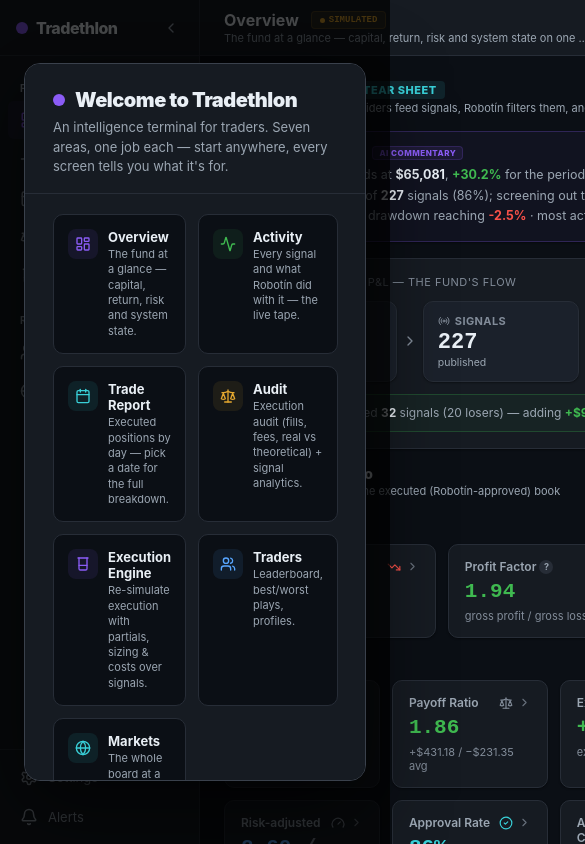
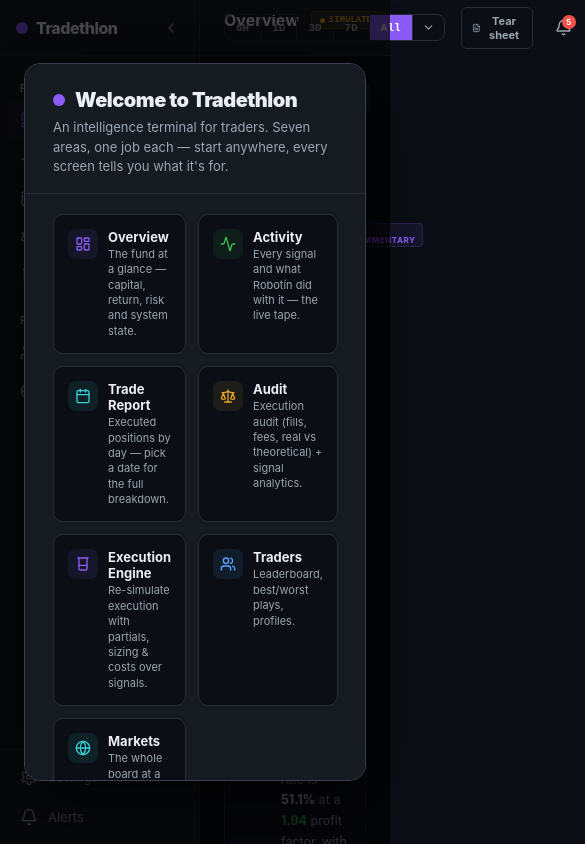
Before and after one commit to jerrojo/tradeleague, a React (Vite) app: page / in a window 390 px wide. Shown: the top 844 px of the page, 585 px wide, since content can reach past the window. Built offline with nearby package versions, Linux system fonts and the light colour scheme.

Commit message:
UX: full responsive pass — flex min-width:0 stops right-edge clipping, dense KPI grids → auto-fit (reflow to screen), Overview dash-grid stacks under 1100px; consolidate the 5-piece timeframe control into one segmented control (favorites + all ranges + custom now inside its menu)

```diff
--- a/src/App.jsx
+++ b/src/App.jsx
@@ -254,6 +254,9 @@
             @media (max-width: 900px) {
               .grid-2col, .grid-2col-16 { grid-template-columns: 1fr !important; }
             }
+            @media (max-width: 1100px) {
+              .dash-grid { grid-template-columns: 1fr !important; }
+            }
             @media (max-width: 700px) {
               .grid-3col { grid-template-columns: 1fr !important; }
             }
@@ -334,7 +337,7 @@
           </aside>
 
           {/* ── Main Area ── */}
-          <div style={{ flex: 1, marginLeft: sideW, transition: "margin-left 0.2s ease", display: "flex", flexDirection: "column", minHeight: "100vh" }}>
+          <div style={{ flex: 1, minWidth: 0, marginLeft: sideW, transition: "margin-left 0.2s ease", display: "flex", flexDirection: "column", minHeight: "100vh" }}>
 
             {/* Top Bar */}
             <header style={{ height: 56, position: "sticky", top: 0, zIndex: 100, backgroundColor: C.card, borderBottom: `1px solid ${C.border}`, display: "flex", alignItems: "center", justifyContent: "space-between", padding: "0 24px" }}>
@@ -648,7 +651,7 @@
             )}
 
             {/* Content */}
-            <main key={profileTrader ? `profile-${profileTrader.name}` : activeTab} style={{ flex: 1, padding: "24px", maxWidth: "1400px", width: "100%", animation: "fadeInUp 0.2s ease" }}>
+            <main key={profileTrader ? `profile-${profileTrader.name}` : activeTab} style={{ flex: 1, minWidth: 0, padding: "24px", maxWidth: "1400px", width: "100%", boxSizing: "border-box", animation: "fadeInUp 0.2s ease" }}>
               {profileTrader ? <TraderProfile trader={profileTrader} onClose={closeProfile} /> : <ActiveComponent />}
             </main>
 
--- a/src/components/TimeframeFilter.jsx
+++ b/src/components/TimeframeFilter.jsx
@@ -34,57 +34,50 @@
 
   const openCustom = () => { setMenu(false); setOpen((v) => !v); };
 
+  const customActive = key === "custom";
+
   return (
     <div style={{ position: "relative", display: "flex", alignItems: "center", gap: 8 }}>
-      {/* resolved window (always visible) */}
-      <span style={{ display: "inline-flex", alignItems: "center", gap: 5, fontSize: 10, color: isFiltered ? C.purple : C.textMuted, ...mono, whiteSpace: "nowrap" }}>
-        <Clock size={12} /> {label}
-      </span>
-
-      {/* favorited custom ranges — quick chips */}
-      {favorites.map((f) => {
-        const on = activeFavId === f.id;
-        return (
-          <span key={f.id} style={{
-            display: "inline-flex", alignItems: "center", gap: 4, padding: "4px 6px 4px 9px", borderRadius: 999, fontSize: 10, fontWeight: 700, ...mono, whiteSpace: "nowrap",
-            border: `1px solid ${on ? C.amber : C.border}`, backgroundColor: on ? `${C.amber}1c` : "transparent", color: on ? C.amber : C.textMuted,
-          }}>
-            <Star size={10} fill={C.amber} color={C.amber} style={{ cursor: "pointer" }} onClick={() => setCustomRange(f.from, f.to)} />
-            <span style={{ cursor: "pointer" }} onClick={() => setCustomRange(f.from, f.to)}>{f.label}</span>
-            <X size={11} style={{ cursor: "pointer", opacity: 0.6 }} onClick={(e) => { e.stopPropagation(); removeFavorite(f.id); }} />
-          </span>
-        );
-      })}
-
-      {/* pinned preset quick-bar */}
+      {/* ONE consolidated control: quick presets + a menu that holds favorites, all ranges and custom */}
       <div style={{ display: "inline-flex", borderRadius: 8, border: `1px solid ${C.border}`, overflow: "hidden" }}>
         {pinnedRanges.map((p) => {
           const on = key === p.key;
           return (
             <button key={p.key} onClick={() => { setRange(p.key); setMenu(false); }} style={{
-              padding: "5px 10px", fontSize: 11, fontWeight: 700, cursor: "pointer", border: "none",
+              padding: "6px 11px", fontSize: 11, fontWeight: 700, cursor: "pointer", border: "none",
               borderRight: `1px solid ${C.border}`, ...mono,
               backgroundColor: on ? C.purple : "transparent",
               color: on ? "#fff" : C.textMuted,
             }}>{p.label}</button>
           );
         })}
-        {/* grouped "Range" dropdown trigger */}
-        <button onClick={() => { setMenu((v) => !v); setOpen(false); }} title="All ranges" style={{
-          padding: "5px 8px", fontSize: 11, fontWeight: 700, cursor: "pointer", border: "none", borderRight: `1px solid ${C.border}`, display: "inline-flex", alignItems: "center", gap: 2,
-          backgroundColor: menu ? C.cardElev : "transparent", color: menu ? C.text : C.textMuted,
-        }}><ChevronDown size={13} /></button>
-        {/* custom range trigger */}
-        <button onClick={openCustom} title="Custom range" style={{
-          padding: "5px 9px", fontSize: 11, fontWeight: 700, cursor: "pointer", border: "none", display: "inline-flex", alignItems: "center", gap: 4,
-          backgroundColor: key === "custom" ? C.purple : "transparent",
-          color: key === "custom" ? "#fff" : C.textMuted,
-        }}><CalendarRange size={13} /></button>
+        {/* menu trigger — shows the active custom window inline when one is set */}
+        <button onClick={() => { setMenu((v) => !v); setOpen(false); }} title="All ranges & custom" style={{
+          padding: "6px 9px", fontSize: 11, fontWeight: 700, cursor: "pointer", border: "none", display: "inline-flex", alignItems: "center", gap: 5, ...mono,
+          backgroundColor: customActive || menu ? (customActive ? C.purple : C.cardElev) : "transparent",
+          color: customActive ? "#fff" : menu ? C.text : C.textMuted, whiteSpace: "nowrap",
+        }}>{customActive && <><Clock size={11} /> {label}</>}<ChevronDown size={13} style={{ transform: menu ? "rotate(180deg)" : "none", transition: "transform .15s" }} /></button>
       </div>
 
-      {/* grouped range dropdown — pick any range, star to pin to the quick-bar */}
+      {/* dropdown — favorites, all ranges (star to pin), and custom */}
       {menu && (
-        <div style={{ position: "absolute", top: "calc(100% + 8px)", right: 0, zIndex: 50, backgroundColor: C.card, border: `1px solid ${C.borderLight}`, borderRadius: 10, padding: 8, boxShadow: C.shadowLg, width: 230, maxHeight: 380, overflowY: "auto" }}>
+        <div style={{ position: "absolute", top: "calc(100% + 8px)", right: 0, zIndex: 50, backgroundColor: C.card, border: `1px solid ${C.borderLight}`, borderRadius: 10, padding: 8, boxShadow: C.shadowLg, width: 240, maxHeight: 420, overflowY: "auto" }}>
+          {favorites.length > 0 && (
+            <div style={{ marginBottom: 4 }}>
+              <div style={{ fontSize: 8, color: C.textFaint, textTransform: "uppercase", letterSpacing: "0.6px", fontWeight: 700, padding: "6px 6px 3px" }}>Favorites</div>
+              {favorites.map((f) => {
+                const on = activeFavId === f.id;
+                return (
+                  <div key={f.id} style={{ display: "flex", alignItems: "center", gap: 6, padding: "5px 6px", borderRadius: 6, backgroundColor: on ? `${C.amber}1c` : "transparent" }}>
+                    <Star size={13} fill={C.amber} color={C.amber} />
+                    <span onClick={() => { setCustomRange(f.from, f.to); setMenu(false); }} style={{ flex: 1, cursor: "pointer", fontSize: 12, fontWeight: on ? 700 : 500, color: on ? C.amber : C.text, ...mono }}>{f.label}</span>
+                    <X size={12} style={{ cursor: "pointer", opacity: 0.6 }} onClick={(e) => { e.stopPropagation(); removeFavorite(f.id); }} />
+                  </div>
+                );
+              })}
+              <div style={{ borderTop: `1px solid ${C.border}`, margin: "6px 0 2px" }} />
+            </div>
+          )}
           {GROUPS.map((g) => {
             const rows = presets.filter((p) => p.group === g);
             if (!rows.length) return null;
--- a/src/components/tabs/ExecutionAudit.jsx
+++ b/src/components/tabs/ExecutionAudit.jsx
@@ -333,7 +333,7 @@
       </div>
 
       {/* ─────────── 3) KPI GRID — audit-specific only (performance/PF/Net PnL live on Overview) ─────────── */}
-      <div style={{ display: "grid", gridTemplateColumns: "repeat(5, minmax(0, 1fr))", gap: 12 }}>
+      <div style={{ display: "grid", gridTemplateColumns: "repeat(auto-fit, minmax(160px, 1fr))", gap: 12 }}>
         <StatCard
           label="Total Signals" tip="totalSignalsAudit" value={executed.length.toLocaleString()} icon={Target} color={C.purple}
           sub={`${kpi.closed.length} closed · ${kpi.active.length} active · ${kpi.pending.length} pending`}
@@ -364,7 +364,7 @@
         <div style={{ fontSize: 11, fontWeight: 700, color: C.textMuted, textTransform: "uppercase", letterSpacing: "0.5px", marginBottom: 8 }}>
           Advanced Statistics
         </div>
-        <div style={{ display: "grid", gridTemplateColumns: "repeat(4, minmax(0, 1fr))", gap: 10 }}>
+        <div style={{ display: "grid", gridTemplateColumns: "repeat(auto-fit, minmax(170px, 1fr))", gap: 10 }}>
           <MiniStat tip="bestTrade" label="Best Trade" value={usd(kpi.best)} color={C.green} />
           <MiniStat tip="worstTrade" label="Worst Trade" value={usd(kpi.worst)} color={C.red} />
           <MiniStat tip="avgWinTrade" label="Avg Win" value={`+$${kpi.avgWin.toFixed(2)}`} color={C.green} />
@@ -384,7 +384,7 @@
         <div style={{ fontSize: 10, color: C.textFaint, marginBottom: 8 }}>
           Realized fill vs. the signal's approval price (arrival). Negative = beat arrival · {tca.nn} closed fills
         </div>
-        <div style={{ display: "grid", gridTemplateColumns: "repeat(4, minmax(0, 1fr))", gap: 10 }}>
+        <div style={{ display: "grid", gridTemplateColumns: "repeat(auto-fit, minmax(170px, 1fr))", gap: 10 }}>
           <MiniStat tip="avgSlippage" label="Avg Arrival Slippage" value={`${tca.avg > 0 ? "+" : tca.avg < 0 ? "−" : ""}${Math.abs(tca.avg).toFixed(1)} bps`} color={tca.avg <= 0 ? C.green : C.red} sub={`est. cost ${usd(-Math.abs(tca.cost))}`} />
           <MiniStat tip="beatArrival" label="Beat Arrival" value={`${tca.beat.toFixed(0)}%`} color={tca.beat >= 50 ? C.green : C.amber} sub="fills better than approval px" />
           <MiniStat tip="bestFill" label="Best Fill" value={tca.nn ? bps(tca.best) : "—"} color={signColor(-tca.best, C)} />
--- a/src/components/tabs/ExecutionEngine.jsx
+++ b/src/components/tabs/ExecutionEngine.jsx
@@ -155,7 +155,7 @@
           {/* Original signal */}
           <div style={{ ...cardStyle, backgroundColor: C.cardElev }}>
             <div style={{ fontSize: 11, fontWeight: 700, color: C.textFaint, textTransform: "uppercase", letterSpacing: "0.5px", marginBottom: 10 }}>Original signal</div>
-            <div style={{ display: "grid", gridTemplateColumns: "repeat(4, minmax(0, 1fr))", gap: 12 }}>
+            <div style={{ display: "grid", gridTemplateColumns: "repeat(auto-fit, minmax(170px, 1fr))", gap: 12 }}>
               {[["Direction", r.dir, dirColor, null], ["Entry", px(r.entry), C.text, "entryZone"], ["Stop Loss", px(r.sl), C.red, "sl"], ["Take Profit", px(r.tpFinal), C.green, "tp"]].map(([l, v, c, tip]) => (
                 <div key={l}><div style={{ fontSize: 11, color: C.textMuted, marginBottom: 3 }}>{tip ? <InfoTip k={tip} inline><span>{l}</span></InfoTip> : l}</div><div style={{ fontSize: 14, fontWeight: 700, color: c, ...mono }}>{v}</div></div>
               ))}
@@ -303,7 +303,7 @@
       {/* filters */}
       <div style={{ ...cardStyle }}>
         <div style={{ display: "flex", alignItems: "center", gap: 7, fontSize: 11, fontWeight: 700, color: C.textMuted, textTransform: "uppercase", letterSpacing: "0.5px", marginBottom: 12 }}><Layers size={13} color={C.purple} /> Filters</div>
-        <div style={{ display: "grid", gridTemplateColumns: "repeat(6, minmax(0, 1fr))", gap: 12 }}>
+        <div style={{ display: "grid", gridTemplateColumns: "repeat(auto-fit, minmax(160px, 1fr))", gap: 12 }}>
           <Field label="Start date"><input type="date" value={cfg.startDate} onChange={(e) => set({ startDate: e.target.value })} style={{ ...inputStyle, colorScheme: "dark", ...mono }} /></Field>
           <Field label="End date"><input type="date" value={cfg.endDate} onChange={(e) => set({ endDate: e.target.value })} style={{ ...inputStyle, colorScheme: "dark", ...mono }} /></Field>
           <Field label="Asset"><Sel value={cfg.asset} onChange={(v) => set({ asset: v })} options={ASSETS} /></Field>
@@ -375,14 +375,14 @@
 
       {/* KPI grid — tiered like the Overview */}
       <TLabel>Headline</TLabel>
-      <div style={{ display: "grid", gridTemplateColumns: "repeat(4, minmax(0, 1fr))", gap: 12 }}>
+      <div style={{ display: "grid", gridTemplateColumns: "repeat(auto-fit, minmax(170px, 1fr))", gap: 12 }}>
         <K label="Net PnL" tip="engNetPnl" icon={DollarSign} accent={C.green} value={usd(k.netPnl, { signed: true })} valueColor={signColor(k.netPnl, C)} sub={`${pct(k.totalReturnPct, { signed: true })} · ${usd(k.perTrade, { signed: true })}/trade`} />
         <K label="Win Rate" tip="winRate" icon={Percent} accent={C.blue} value={`${k.winRate.toFixed(1)}%`} valueColor={k.winRate >= 50 ? C.green : C.red} sub={`${k.wins}W / ${k.losses}L / ${k.be}BE`} />
         <K label="Profit Factor" tip="profitFactor" icon={Scale} accent={C.purple} value={ratio(k.profitFactor)} valueColor={k.profitFactor >= 1 ? C.green : C.red} sub={`avg W ${pct(k.avgWinPct, { signed: true })} · L ${pct(k.avgLossPct, { signed: true })}`} />
         <K label="Signals" tip="engSignals" icon={Activity} value={k.signals} sub={`${k.entries} entries · ${k.noEntry} no entry`} />
       </div>
       <TLabel>Targets reached</TLabel>
-      <div style={{ display: "grid", gridTemplateColumns: "repeat(6, minmax(0, 1fr))", gap: 12 }}>
+      <div style={{ display: "grid", gridTemplateColumns: "repeat(auto-fit, minmax(160px, 1fr))", gap: 12 }}>
         {(k.reach || []).map((v, i) => (
           <K key={i} label={`Reached L${i + 1}`} tip="reachedLevel" icon={Crosshair} value={`${v.toFixed(0)}%`} sub={`${Math.round(k.entries * v / 100)}`} />
         ))}
@@ -391,7 +391,7 @@
         <K label="Sharpe (trade)" tip="sharpeTrade" icon={Gauge} value={k.sharpe.toFixed(2)} sub="mean/σ net" />
       </div>
       <TLabel>Risk &amp; return</TLabel>
-      <div style={{ display: "grid", gridTemplateColumns: "repeat(6, minmax(0, 1fr))", gap: 12 }}>
+      <div style={{ display: "grid", gridTemplateColumns: "repeat(auto-fit, minmax(160px, 1fr))", gap: 12 }}>
         <K label="Total Return" tip="totalReturn" icon={BarChart3} accent={C.green} value={pct(k.totalReturnPct, { signed: true })} valueColor={signColor(k.totalReturnPct, C)} sub={`${usd(k.finalBal, { signed: false })} final`} />
         <K label="Max Drawdown" tip="maxDD" icon={TrendingDown} accent={C.red} value={`${k.maxDDpct.toFixed(1)}%`} valueColor={C.red} sub={usd(k.maxDD, { signed: true })} />
         <K label="CAGR" tip="cagr" icon={TrendingUp} accent={C.green} value={pct(k.cagr, { signed: true })} valueColor={signColor(k.cagr, C)} sub="annualized" />
@@ -400,7 +400,7 @@
         <K label="Peak concurrency" tip="peakConcurrency" icon={Layers} value={k.peakConc} sub={`avg ${Number(k.avgConc).toFixed(1)}`} />
       </div>
       <TLabel>Execution</TLabel>
-      <div style={{ display: "grid", gridTemplateColumns: "repeat(6, minmax(0, 1fr))", gap: 12 }}>
+      <div style={{ display: "grid", gridTemplateColumns: "repeat(auto-fit, minmax(160px, 1fr))", gap: 12 }}>
         <K label="Exposure" tip="exposure" icon={Activity} value={`${k.exposure.toFixed(0)}%`} sub="time in market" />
         <K label="Rejected" tip="rejectedEng" icon={ShieldX} value={k.rejected} sub="filtered by Robotín" />
         <K label="Avg duration" tip="avgDuration" icon={Clock} value={fmtDur(k.avgDur)} sub="per trade" />
--- a/src/components/tabs/FundOverview.jsx
+++ b/src/components/tabs/FundOverview.jsx
@@ -520,7 +520,7 @@
           </div>
           {/* Tier 2 — quality & shape of the edge */}
           <TierLabel>Edge quality</TierLabel>
-          <div style={{ display: "grid", gridTemplateColumns: "repeat(4, minmax(0, 1fr))", gap: 12 }}>
+          <div style={{ display: "grid", gridTemplateColumns: "repeat(auto-fit, minmax(170px, 1fr))", gap: 12 }}>
             <Kpi label="Win Rate" icon={Percent} tip="winRate" value={`${data.winRate.toFixed(1)}%`} valueColor={data.winRate >= 50 ? C.green : C.red} sub={`${data.wins.length}W / ${data.losses.length}L · this mo ${dash.lastMWins} vs ${dash.lastMLosses}`} onClick={() => go("audit", { auditView: "analytics" })} />
             <Kpi label="Payoff Ratio" icon={Scale} value={pfFmt(dash.payoff)} valueColor={dash.payoff >= 1 ? C.green : C.red} sub={`${usd(dash.avgWin)} / ${usd(-dash.avgLoss)} avg`} onClick={() => go("audit", { auditView: "analytics" })} />
             <Kpi label="Expectancy" icon={Target} tip="expectancy" value={usd(dash.expectancy)} valueColor={dash.expectancy >= 0 ? C.green : C.red} sub="expected per trade" onClick={() => go("audit", { auditView: "analytics" })} />
@@ -749,7 +749,7 @@
       <SectionHeader icon={Users} title="Traders — signal providers" subtitle="The supply side: who feeds the fund and how concentrated the contribution is" color={C.blue}
         right={<span onClick={() => go("traders")} role="button" tabIndex={0} onKeyDown={(e) => { if (e.key === "Enter") go("traders"); }} style={{ fontSize: 11, fontWeight: 700, color: C.purple, cursor: "pointer", display: "inline-flex", alignItems: "center", gap: 3 }}>All traders <ChevronRight size={13} /></span>} />
 
-      <div style={{ display: "grid", gridTemplateColumns: "repeat(4, minmax(0, 1fr))", gap: 12 }}>
+      <div style={{ display: "grid", gridTemplateColumns: "repeat(auto-fit, minmax(170px, 1fr))", gap: 12 }}>
         <Kpi label="Active Providers" icon={Users} accent={C.blue} value={<><span style={{ color: C.text }}>{data.signaledProviders}</span> <span style={{ color: C.textFaint, fontSize: 14 }}>/</span> <span style={{ color: C.textMuted }}>{data.monitoredProviders}</span></>} sub="signaled / monitored" onClick={() => go("traders")} />
         <Kpi label="Signals / Provider" icon={BarChart3} value={data.avgSignalsPerProvider.toFixed(1)} sub="average published" onClick={() => go("traders")} />
         <Kpi label="Human vs Bot" icon={Bot} accent={C.cyan} value={<><span style={{ color: C.text }}>{data.humanSignals}</span> <span style={{ color: C.textFaint, fontSize: 14 }}>vs</span> <span style={{ color: C.cyan }}>{data.botSignals}</span></>} sub="signals (human / bot)" onClick={() => go("traders")} />
```
